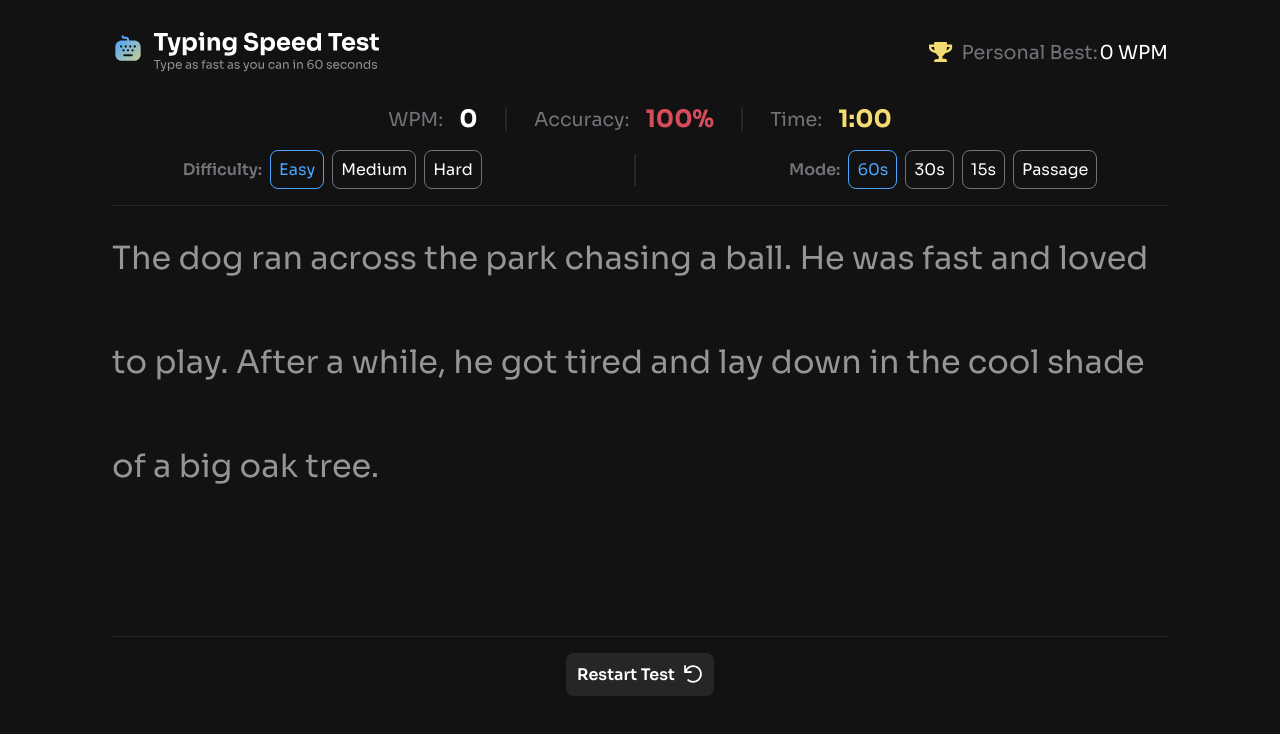
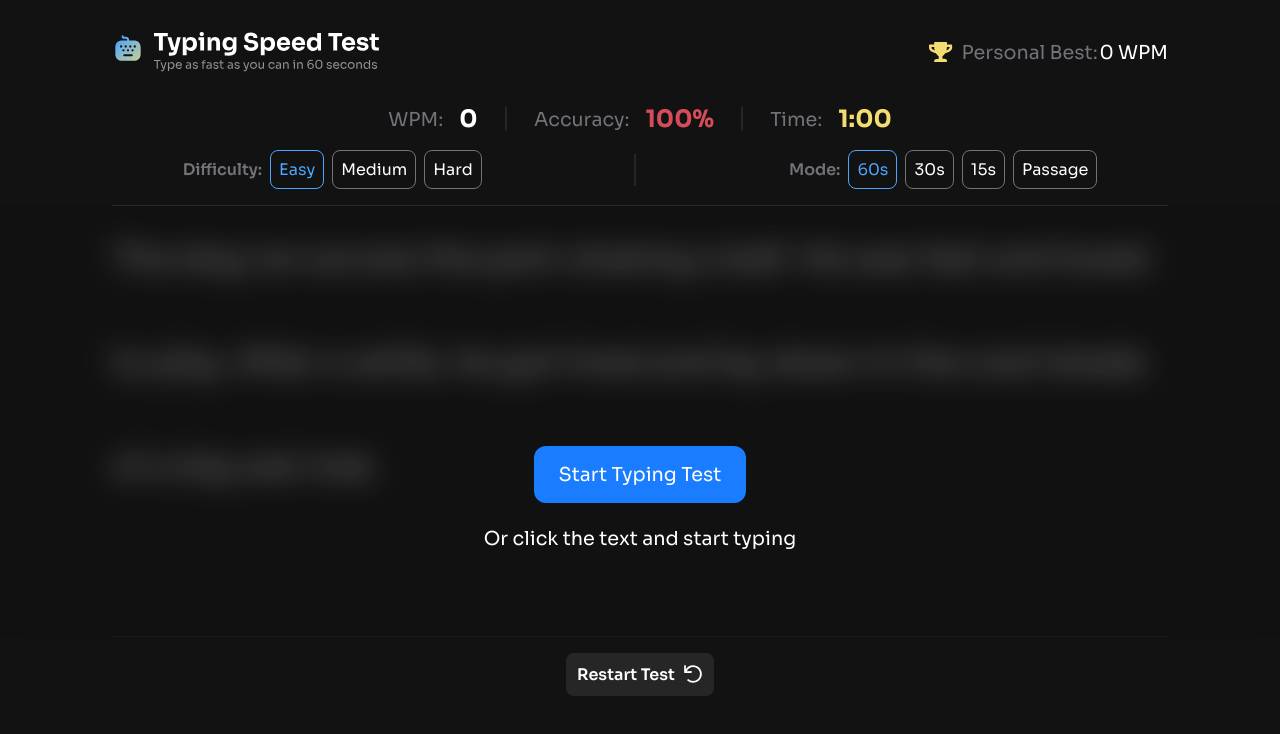
Before and after one commit to andwehehe/FMC-Typing-speed-test, a React (Vite) app: page /FMC-Typing-speed-test/Score in a window 1280 px wide. Both pictures are taken after a click on the button "Go Again". Shown: the top 734 px of the page. Built offline with nearby package versions, Linux system fonts and the light colour scheme.

Commit message:
added a 'start test' overlay

```diff
--- a/src/Components/DropdownButton/DropdownBTN.module.css
+++ b/src/Components/DropdownButton/DropdownBTN.module.css
@@ -21,6 +21,7 @@
 
 .dropdown__options {
     position: absolute;
+    z-index: 1;
     top: 100%;
     display: none;
     margin-block-start: 0.5rem;
@@ -109,6 +110,11 @@ label  {
     width: max-content;
 }
 
+.option_single:hover {
+    border-color: var(--blue-400);
+    color: var(--blue-400);
+}
+
 @media (min-width: 768px) {
     .singleBTN__container {
         display: flex;
--- a/src/Features/TextField/TextField.jsx
+++ b/src/Features/TextField/TextField.jsx
@@ -1,5 +1,5 @@
 import styles from './TextField.module.css'
-import WORD_POOL from './data.json'
+import WORD_POOL from './data.json';
 import { useState, useContext, useEffect, useRef } from 'react';
 import { StatsContext } from './StatsContext';
 import { DifficultyContext } from '../StatsField/DifficultyContext';
@@ -55,6 +55,7 @@ function TextField() {
 
     const inputRef = useRef();
     const textRef = useRef(null);
+    const [ isAllowedToStart, setIsAllowedToStart ] = useState(false);
     const [ hasIncorrect, setHasIncorrect ] = useState(false);
     const [ inputValue, setInputValue ] = useState("");
     const words = test.split(" ");
@@ -64,6 +65,16 @@ function TextField() {
 
     // Handle input changes (correct input, incorrect input, etc.)
     function handleChange(e) {
+        if(!isAllowedToStart) {
+            setIsAllowedToStart(true);
+            return;
+        }
+
+        if(e.target.value.length === 1 && e.target.value[0] !== test[0]) {
+            e.target.value === "";
+            return;
+        }
+
         if(e.target.value.length > test.length) return;
 
         const newValue = e.target.value;
@@ -205,6 +216,9 @@ function TextField() {
 
             // navigate to the score page
             NAVIGATE_TO_POSTTEST("Score");
+
+            // Show again the dialog
+            setIsAllowedToStart(false);
         }
     }, [
         timeLeft,
@@ -228,6 +242,19 @@ function TextField() {
 
     return(
         <section className={styles.text__field}>
+
+            {/* Start Test Overlay */}
+            <div
+                className={styles.dialogBox}
+                style={{display: isAllowedToStart ? "none" : "flex"}}
+            >
+                <button onClick={() => setIsAllowedToStart(true)}>
+                    Start Typing Test
+                </button>
+                <p>Or click the text and start typing</p>
+            </div>
+
+            {/* Input */}
             <input
                 type="text"
                 className={styles.input}
@@ -241,6 +268,8 @@ function TextField() {
                 autoCapitalize="off"
                 autoComplete="off"
             />
+
+            {/* Text Container */}
             <div className={styles.text} ref={textRef}>
                 {
                     words.map((word, wordIndex) => (
--- a/src/Features/TextField/TextField.module.css
+++ b/src/Features/TextField/TextField.module.css
@@ -48,3 +48,41 @@
     color: rgb(81, 3, 18);
     text-decoration: underline;
 }
+
+
+
+/* Dialog Box */
+.dialogBox {
+    position: absolute;
+    display: flex;
+    flex-direction: column;
+    align-items: center;
+    justify-content: center;
+    gap: 1.5rem;
+    width: 100%;
+    height: 54vh;
+    background: rgba(25, 23, 23, 0.12);
+    backdrop-filter: blur(14px);
+}
+
+.dialogBox button {
+    position: inherit;
+    top: 15rem;
+    color: var(--neutral-0);
+    font-size: 1.2rem;
+    padding: 1rem 1.5rem;
+    border-radius: 0.75rem;
+    background-color: var(--blue-600);
+    cursor: pointer;
+}
+
+.dialogBox button:hover {
+    background-color: var(--blue-400);
+}
+
+.dialogBox p {
+    position: inherit;
+    top: 20rem;
+    color: var(--neutral-0);
+    font-size: 1.2rem;
+}
```
